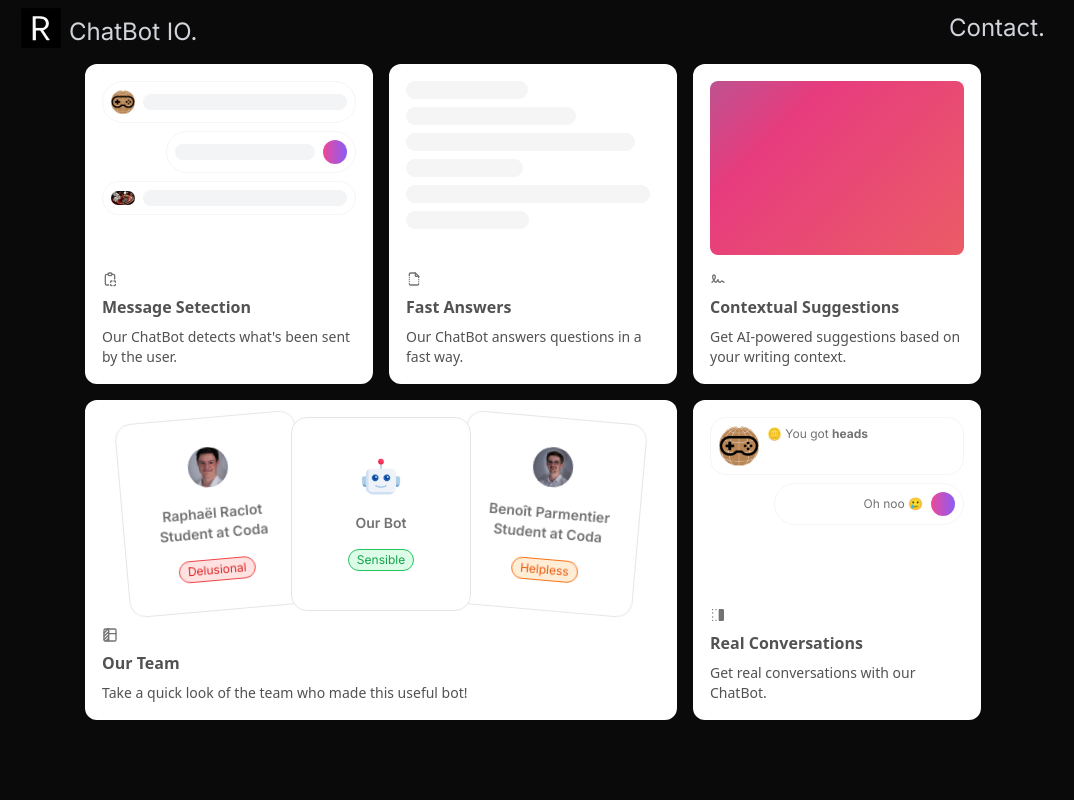
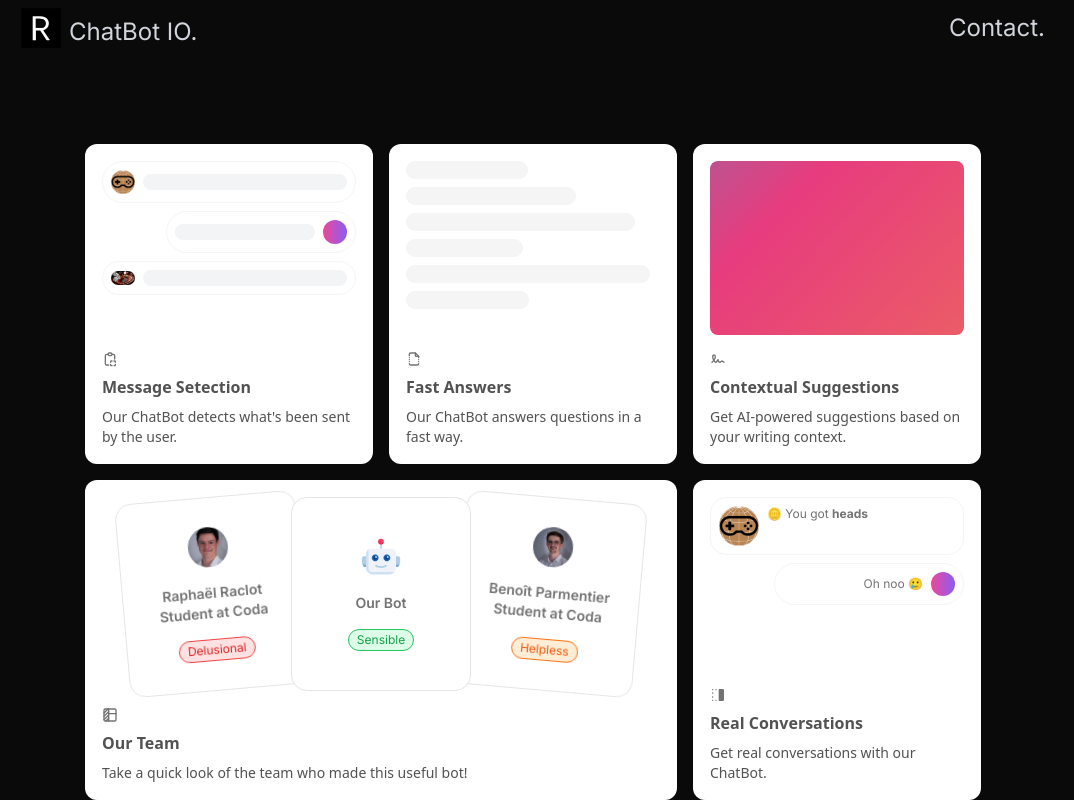
Before and after one commit to Raxuis/chatbot-io-showing, a Next.js app: page / in a window 1280 px wide. Shown: the whole page, without its empty margins (107-1181 px from the left). Built offline with nearby package versions, Linux system fonts and the light colour scheme.

Commit message:
Style(bento) : Place the bento grid at the middle

```diff
--- a/src/components/Navbar.tsx
+++ b/src/components/Navbar.tsx
@@ -9,7 +9,7 @@ export function Navbar() {
         <p className="text-gray-300 text-2xl duration-200 hover:translate-x-3 pt-2 pl-2">ChatBot IO.</p>
       </Link>
       <div className="flex items-center space-x-4">
-        <Link href={"/"}><p className="text-gray-300 text-2xl duration-200 hover:translate-x-3">Contact.</p></Link>
+        <Link href={"/contact"}><p className="text-gray-300 text-2xl duration-200 hover:translate-x-3">Contact.</p></Link>
       </div>
     </div>
   )
--- a/src/components/ui/BentoCustom.tsx
+++ b/src/components/ui/BentoCustom.tsx
@@ -14,7 +14,7 @@ import Image from "next/image";
 
 export function BentoCustom() {
   return (
-    <BentoGrid className="max-w-4xl mx-auto md:auto-rows-[20rem] pt-4">
+    <BentoGrid className="max-w-4xl mx-auto md:auto-rows-[20rem] pt-24">
       {items.map((item, i) => (
         <BentoGridItem
           key={i}
```
